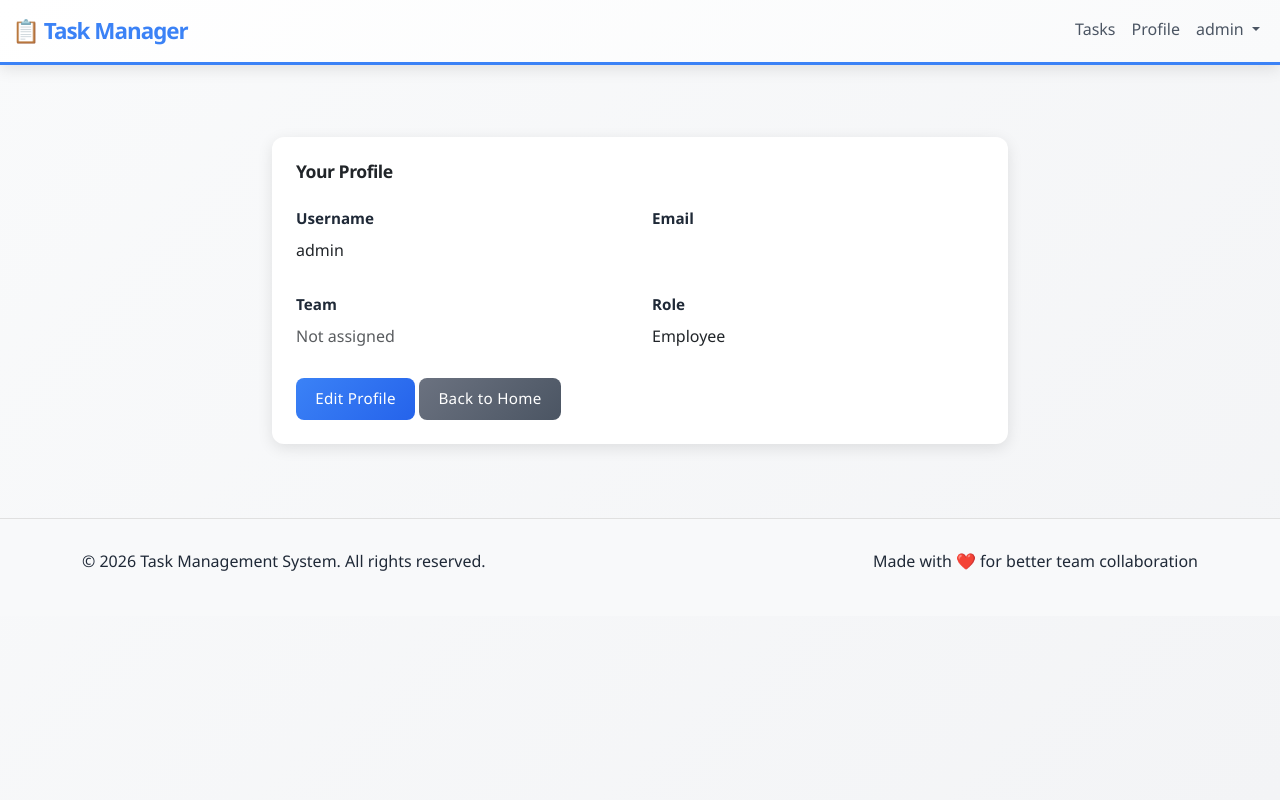
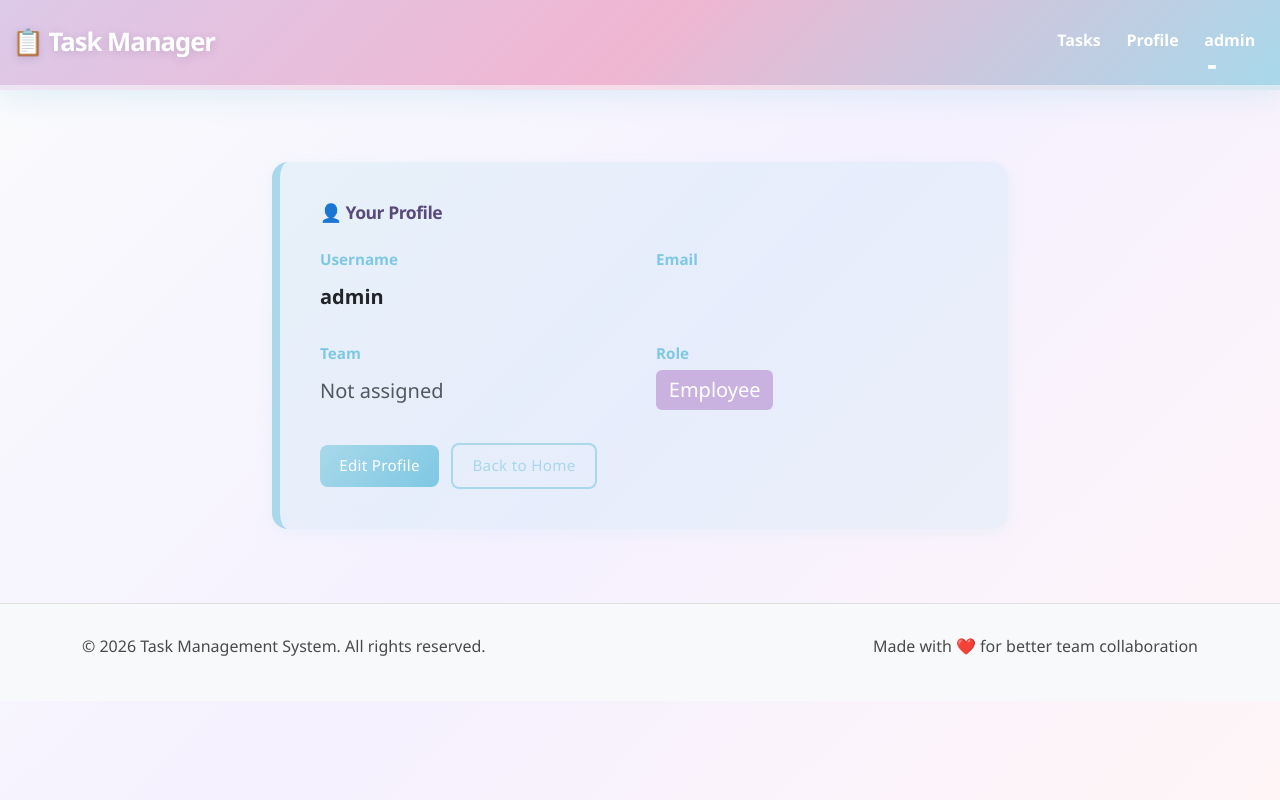
Before and after one commit to tamarkl586/pythonProject, a Django app: page /profile/ in a window 1280 px wide. Run offline with Django 5.2, Linux system fonts and the light colour scheme; a user stored in the database is signed in.

Commit message:
Add beautiful pastel color theme with animated header, improve auth pages design, color summary cards

```diff
--- a/App1/models.py
+++ b/App1/models.py
@@ -48,10 +48,7 @@ class Task(models.Model):
     due_date = models.DateField()
     status = models.CharField(max_length=20, choices=STATUS_CHOICES, default='New')
     team = models.ForeignKey(Team, on_delete=models.CASCADE, related_name='tasks')
-    assigned_to = models.ForeignKey(CustomUser, on_delete=models.SET_NULL, null=True, blank=True, related_name='assigned_tasks') #??? SET_NULL / CASCADE
-
-    #created_at = models.DateTimeField(auto_now_add=True)
-    #updated_at = models.DateTimeField(auto_now=True)
+    assigned_to = models.ForeignKey(CustomUser, on_delete=models.SET_NULL, null=True, blank=True, related_name='assigned_tasks')
 
     def __str__(self):
         return f"{self.title} ({self.status})"
--- a/App1/static/css/style.css
+++ b/App1/static/css/style.css
@@ -2,22 +2,37 @@
    Modern Task Management CSS
    =========================== */
 
-/* Root Variables */
+/* Root Variables - Beautiful Pastel Color Palette */
 :root {
-    --primary-color: #3b82f6;
-    --primary-dark: #2563eb;
-    --primary-light: #60a5fa;
-    --success-color: #10b981;
-    --success-dark: #059669;
-    --danger-color: #ef4444;
-    --warning-color: #f59e0b;
-    --info-color: #06b6d4;
-    --secondary-color: #6b7280;
-    --light-bg: #f9fafb;
-    --border-color: #e5e7eb;
-    --shadow: 0 4px 15px rgba(0, 0, 0, 0.1);
-    --shadow-lg: 0 10px 30px rgba(0, 0, 0, 0.15);
-    --transition: all 0.3s cubic-bezier(0.4, 0, 0.2, 1);
+    /* Pastel Colors */
+    --pastel-blue: #a8d8ea;
+    --pastel-blue-dark: #7ec8e3;
+    --pastel-purple: #c9b1e0;
+    --pastel-pink: #f0b6d2;
+    --pastel-peach: #f4d4b0;
+    --pastel-mint: #b0e5d5;
+    --pastel-yellow: #f3e5ab;
+    --pastel-lavender: #dcc9e8;
+
+    /* Primary Colors (Pastel) */
+    --primary-color: #a8d8ea;
+    --primary-dark: #7ec8e3;
+    --primary-light: #c8e6f5;
+    --success-color: #b0e5d5;
+    --success-dark: #88d4c8;
+    --danger-color: #f0b6d2;
+    --warning-color: #f4d4b0;
+    --info-color: #dcc9e8;
+    --secondary-color: #c9b1e0;
+
+    /* Light backgrounds */
+    --light-bg: #fafbfc;
+    --border-color: #e8dff0;
+
+    /* Shadows and transitions */
+    --shadow: 0 4px 15px rgba(168, 216, 234, 0.15);
+    --shadow-lg: 0 10px 30px rgba(168, 216, 234, 0.2);
+    --transition: all 0.4s cubic-bezier(0.4, 0, 0.2, 1);
 }
 
 /* ===========================
@@ -34,16 +49,16 @@ body {
     font-family: 'Segoe UI', 'Trebuchet MS', system-ui, -apple-system, sans-serif;
     font-size: 16px;
     line-height: 1.6;
-    color: #1f2937;
-    background: linear-gradient(135deg, #f9fafb 0%, #f3f4f6 100%);
+    color: #4a4a4a;
+    background: linear-gradient(135deg, #fafbfc 0%, #f5f1ff 50%, #fff5f7 100%);
     min-height: 100vh;
 }
 
 h1, h2, h3, h4, h5, h6 {
-    font-weight: 600;
+    font-weight: 700;
     letter-spacing: -0.5px;
     margin-bottom: 1rem;
-    color: #1f2937;
+    color: #5a4a7a;
 }
 
 h1 { font-size: 2.2rem; }
@@ -101,6 +116,59 @@ a:hover {
     font-weight: 600;
     font-size: 1.1rem;
     margin-bottom: 1rem;
+}
+
+/* Summary Cards - Pastel Color Variants */
+.card:nth-child(1) {
+    background: linear-gradient(135deg, rgba(168, 216, 234, 0.2), rgba(200, 230, 245, 0.3));
+    border-left: 6px solid var(--pastel-blue);
+}
+
+.card:nth-child(1) .card-title {
+    color: #7ec8e3;
+}
+
+.card:nth-child(1) h3 {
+    color: #7ec8e3;
+}
+
+.card:nth-child(2) {
+    background: linear-gradient(135deg, rgba(201, 177, 224, 0.2), rgba(220, 201, 232, 0.3));
+    border-left: 6px solid var(--pastel-purple);
+}
+
+.card:nth-child(2) .card-title {
+    color: #9b7db3;
+}
+
+.card:nth-child(2) h3 {
+    color: #9b7db3;
+}
+
+.card:nth-child(3) {
+    background: linear-gradient(135deg, rgba(244, 212, 176, 0.2), rgba(245, 225, 204, 0.3));
+    border-left: 6px solid var(--pastel-peach);
+}
+
+.card:nth-child(3) .card-title {
+    color: #d4a574;
+}
+
+.card:nth-child(3) h3 {
+    color: #d4a574;
+}
+
+.card:nth-child(4) {
+    background: linear-gradient(135deg, rgba(240, 182, 210, 0.2), rgba(245, 215, 230, 0.3));
+    border-left: 6px solid var(--pastel-pink);
+}
+
+.card:nth-child(4) .card-title {
+    color: #d9819b;
+}
+
+.card:nth-child(4) h3 {
+    color: #d9819b;
 }
 
 /* ===========================
@@ -333,30 +401,71 @@ a:hover {
 .form-control,
 .form-select {
     border: 2px solid var(--border-color);
-    border-radius: 8px;
+    border-radius: 10px;
     font-size: 0.95rem;
-    padding: 0.7rem 1rem;
+    padding: 0.8rem 1.1rem;
     transition: var(--transition);
     font-family: inherit;
+    background: rgba(255, 255, 255, 0.7);
 }
 
 .form-control:focus,
 .form-select:focus {
     border-color: var(--primary-color);
-    box-shadow: 0 0 0 3px rgba(59, 130, 246, 0.1);
+    box-shadow: 0 0 0 4px rgba(168, 216, 234, 0.2);
     outline: none;
+    background: #fff;
 }
 
 .form-label {
-    font-weight: 600;
-    margin-bottom: 0.5rem;
-    color: #1f2937;
+    font-weight: 700;
+    margin-bottom: 0.6rem;
+    color: #5a4a7a;
     font-size: 0.95rem;
 }
 
 input::placeholder {
-    color: #9ca3af;
+    color: #b0a3c8;
     font-style: italic;
+}
+
+/* Auth Form Containers */
+.auth-form-container {
+    background: linear-gradient(135deg, rgba(255, 255, 255, 0.95), rgba(245, 241, 255, 0.95));
+    border-radius: 20px;
+    padding: 3rem 2.5rem;
+    box-shadow: 0 15px 40px rgba(168, 216, 234, 0.2);
+    border: 2px solid rgba(168, 216, 234, 0.3);
+    backdrop-filter: blur(10px);
+    max-width: 500px;
+    margin: 2rem auto;
+}
+
+.auth-form-container h2,
+.auth-form-container h3 {
+    color: #5a4a7a;
+    margin-bottom: 2rem;
+    text-align: center;
+    font-size: 2rem;
+}
+
+.auth-form-container .btn {
+    width: 100%;
+    font-size: 1rem;
+    padding: 0.8rem;
+    margin-top: 1.5rem;
+}
+
+.auth-form-container a {
+    color: var(--primary-color);
+    text-decoration: none;
+    font-weight: 600;
+    transition: var(--transition);
+}
+
+.auth-form-container a:hover {
+    color: var(--primary-dark);
+    text-decoration: underline;
 }
 
 /* ===========================
@@ -488,39 +597,103 @@ input::placeholder {
 .table tbody tr:nth-child(n+6) { animation-delay: 0.3s; }
 
 /* ===========================
-   Navbar
+   Navbar - Beautiful Animated Header
    =========================== */
 
+/* Gradient Animation Keyframes */
+@keyframes gradientShift {
+    0% {
+        background: linear-gradient(135deg, #a8d8ea 0%, #dcc9e8 50%, #f0b6d2 100%);
+    }
+    50% {
+        background: linear-gradient(135deg, #f0b6d2 0%, #a8d8ea 50%, #dcc9e8 100%);
+    }
+    100% {
+        background: linear-gradient(135deg, #dcc9e8 0%, #f0b6d2 50%, #a8d8ea 100%);
+    }
+}
+
 .navbar {
-    background: linear-gradient(135deg, #ffffff, #f9fafb);
-    box-shadow: var(--shadow);
-    border-bottom: 3px solid var(--primary-color);
+    background: linear-gradient(135deg, #a8d8ea 0%, #dcc9e8 50%, #f0b6d2 100%);
+    background-size: 200% 200%;
+    animation: gradientShift 8s ease infinite;
+    box-shadow: 0 8px 25px rgba(168, 216, 234, 0.3);
+    border-bottom: 5px solid rgba(255, 255, 255, 0.5);
+    padding: 1rem 0;
 }
 
 .navbar-brand {
-    font-weight: 700;
-    font-size: 1.4rem;
-    color: var(--primary-color) !important;
+    font-weight: 800;
+    font-size: 1.6rem;
+    color: #ffffff !important;
     letter-spacing: -1px;
+    text-shadow: 0 2px 8px rgba(90, 74, 122, 0.2);
+    transition: var(--transition);
+}
+
+.navbar-brand:hover {
+    transform: scale(1.05);
+    text-shadow: 0 4px 12px rgba(90, 74, 122, 0.3);
 }
 
 .navbar-nav .nav-link {
-    color: #4b5563 !important;
+    color: #ffffff !important;
+    font-weight: 600;
+    margin: 0 0.8rem;
+    padding: 0.75rem 0 !important;
+    border-bottom: 3px solid transparent;
+    transition: var(--transition);
+    position: relative;
+}
+
+.navbar-nav .nav-link::after {
+    content: '';
+    position: absolute;
+    bottom: -3px;
+    left: 0;
+    width: 0;
+    height: 3px;
+    background: rgba(255, 255, 255, 0.8);
+    transition: width 0.3s ease;
+}
+
+.navbar-nav .nav-link:hover {
+    color: #ffffff !important;
+    transform: translateY(-2px);
+}
+
+.navbar-nav .nav-link:hover::after {
+    width: 100%;
+}
+
+.navbar-nav .nav-link.active {
+    color: #ffffff !important;
+    border-bottom-color: rgba(255, 255, 255, 0.8);
+}
+
+.navbar-nav .dropdown-menu {
+    background: linear-gradient(135deg, #f5f1ff 0%, #fff5f7 100%);
+    border: 2px solid var(--primary-color);
+    border-radius: 12px;
+    box-shadow: 0 8px 20px rgba(168, 216, 234, 0.2);
+    margin-top: 0.5rem !important;
+    position: absolute !important;
+    left: auto !important;
+    right: 0 !important;
+    min-width: 200px;
+}
+
+.navbar-nav .dropdown-menu .dropdown-item {
+    color: #5a4a7a;
+    padding: 0.75rem 1.5rem;
     font-weight: 500;
-    margin: 0 0.5rem;
-    padding: 0.5rem 0 !important;
-    border-bottom: 2px solid transparent;
     transition: var(--transition);
 }
 
-.navbar-nav .nav-link:hover {
-    color: var(--primary-color) !important;
-    border-bottom-color: var(--primary-color);
-}
-
-.navbar-nav .nav-link.active {
-    color: var(--primary-color) !important;
-    border-bottom-color: var(--primary-color);
+.navbar-nav .dropdown-menu .dropdown-item:hover {
+    background: var(--pastel-blue);
+    color: #ffffff;
+    transform: translateX(4px);
 }
 
 /* ===========================
--- a/App1/templates/profile/profile_detail.html
+++ b/App1/templates/profile/profile_detail.html
@@ -6,36 +6,44 @@
 <div class="container mt-5">
     <div class="row justify-content-center">
         <div class="col-md-8">
-            <div class="card">
+            <div class="card" style="border-left: 8px solid var(--pastel-blue); border-radius: 16px; padding: 1rem;">
                 <div class="card-body">
-                    <h2 class="card-title mb-4">Your Profile</h2>
+                    <h2 class="card-title mb-4" style="color: #5a4a7a;">👤 Your Profile</h2>
 
                     <div class="row mb-3">
                         <div class="col-md-6">
-                            <label class="form-label"><strong>Username</strong></label>
-                            <p>{{ user.username }}</p>
+                            <label class="form-label" style="color: #7ec8e3;"><strong>Username</strong></label>
+                            <p class="fs-5"><strong>{{ user.username }}</strong></p>
                         </div>
                         <div class="col-md-6">
-                            <label class="form-label"><strong>Email</strong></label>
-                            <p>{{ user.email }}</p>
+                            <label class="form-label" style="color: #7ec8e3;"><strong>Email</strong></label>
+                            <p class="fs-5">{{ user.email }}</p>
                         </div>
                     </div>
 
-                    <div class="row mb-3">
+                    <div class="row mb-4">
                         <div class="col-md-6">
-                            <label class="form-label"><strong>Team</strong></label>
-                            <p>{% if user.team %}{{ user.team.name }}{% else %}<span class="text-muted">Not assigned</span>{% endif %}</p>
+                            <label class="form-label" style="color: #7ec8e3;"><strong>Team</strong></label>
+                            <p class="fs-5">
+                                {% if user.team %}
+                                    <span style="background: var(--pastel-blue); color: white; padding: 0.4rem 0.8rem; border-radius: 6px;">{{ user.team.name }}</span>
+                                {% else %}
+                                    <span class="text-muted">Not assigned</span>
+                                {% endif %}
+                            </p>
                         </div>
                         <div class="col-md-6">
-                            <label class="form-label"><strong>Role</strong></label>
-                            <p>{{ user.get_role_display }}</p>
+                            <label class="form-label" style="color: #7ec8e3;"><strong>Role</strong></label>
+                            <p class="fs-5">
+                                <span style="background: var(--pastel-purple); color: white; padding: 0.4rem 0.8rem; border-radius: 6px;">{{ user.get_role_display }}</span>
+                            </p>
                         </div>
                     </div>
 
                     <div class="row">
                         <div class="col-md-12">
-                            <a href="{% url 'edit_profile' %}" class="btn btn-primary">Edit Profile</a>
-                            <a href="{% url 'home' %}" class="btn btn-secondary">Back to Home</a>
+                            <a href="{% url 'edit_profile' %}" class="btn btn-primary" style="margin-right: 0.5rem;">Edit Profile</a>
+                            <a href="{% url 'home' %}" class="btn btn-outline-primary">Back to Home</a>
                         </div>
                     </div>
                 </div>
--- a/App1/views.py
+++ b/App1/views.py
@@ -34,15 +34,12 @@ def user_login(request):
             user = authenticate(username=username, password=password)
             if user is not None:
                 login(request, user)
-                # If user hasn't set up profile yet, redirect to profile setup
                 if not user.team:
                     return redirect('profile_setup')
-                # If profile is complete, redirect to task list
                 return redirect('task_list')
     else:
         form = AuthenticationForm()
 
-    # Add Bootstrap styling to form fields
     for field in form.fields.values():
         field.widget.attrs['class'] = 'form-control'
 
```
Also changed, not shown: App1/templates/registration/login.html (+7 -8 lines), App1/templates/registration/profile_setup.html (+4 -6 lines), App1/templates/registration/signup.html (+6 -8 lines), db.sqlite3.
